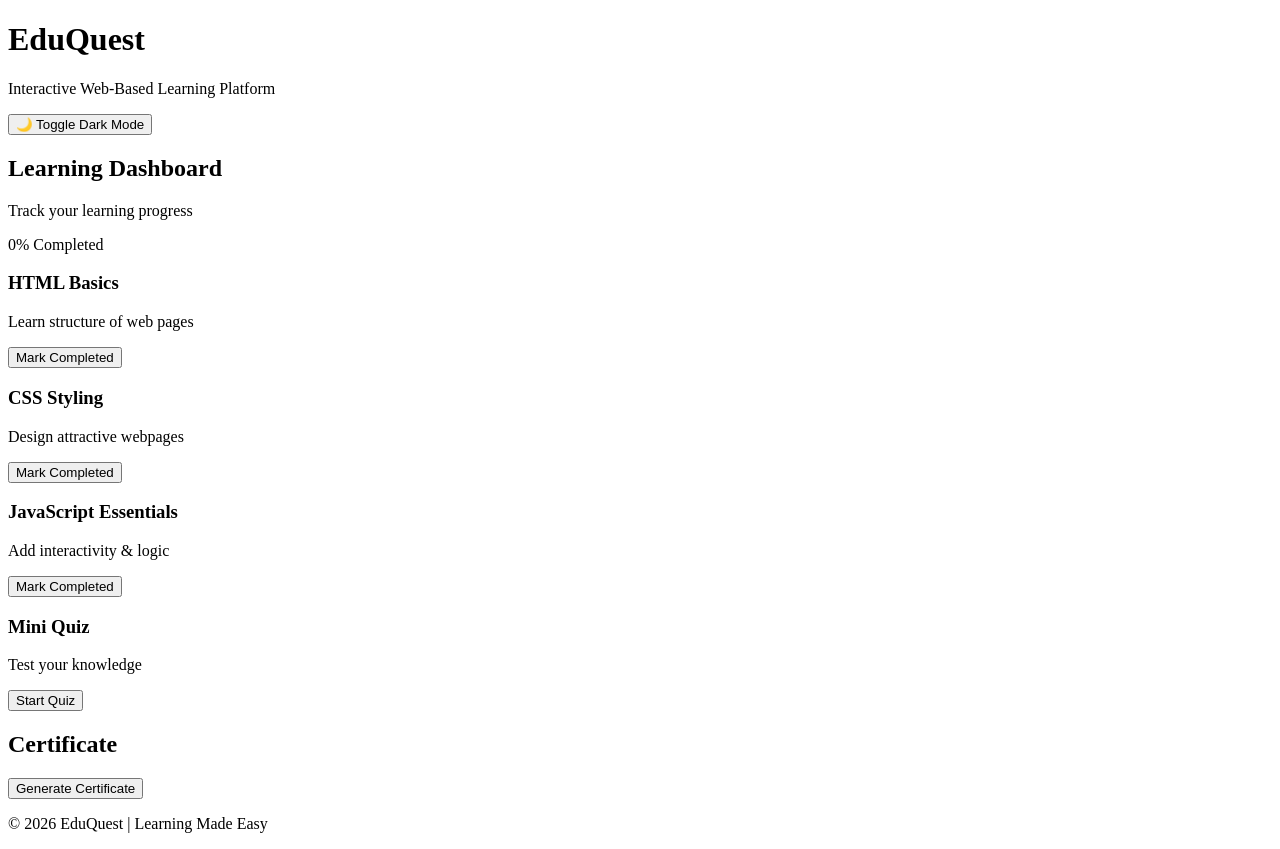
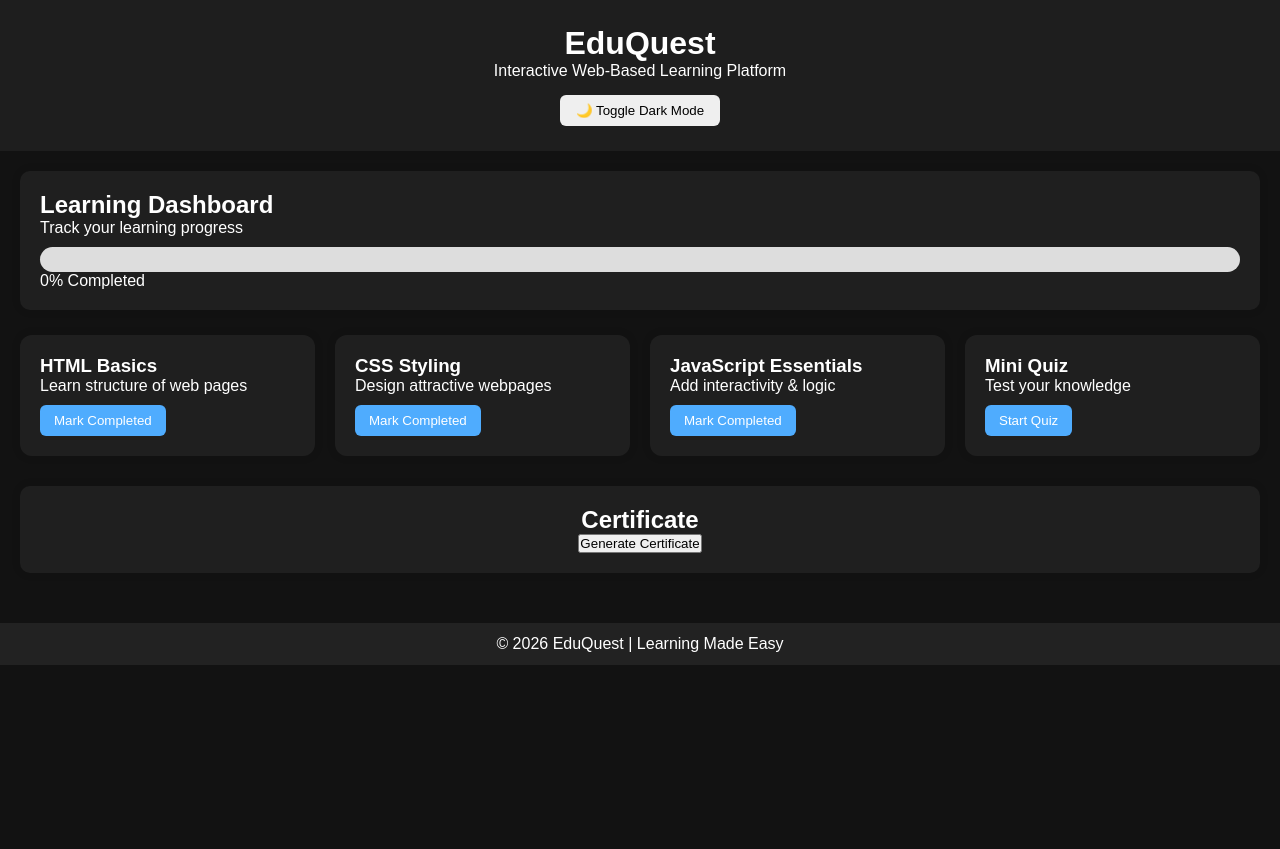
Before and after one commit to singamjaswanth31-maker/EduQuest, a plain HTML site: page index.html in a window 1280 px wide. Both pictures are taken after a click on the button "🌙 Toggle Dark Mode". After the commit the page ends 800 px from the top, so only its background shows below. Drawn offline with Linux system fonts and the light colour scheme.

Commit message:
Add files via upload

```diff
--- /dev/null
+++ b/index.css
@@ -0,0 +1,112 @@
+* {
+    margin: 0;
+    padding: 0;
+    box-sizing: border-box;
+    font-family: Arial, Helvetica, sans-serif;
+}
+
+body {
+    background-color: #f4f6f9;
+    color: #333;
+    transition: 0.4s;
+}
+header {
+    background: linear-gradient(to right, #4facfe, #00f2fe);
+    color: white;
+    text-align: center;
+    padding: 25px;
+}
+
+header h1 {
+    font-size: 32px;
+}
+
+header button {
+    margin-top: 15px;
+    padding: 8px 16px;
+    border: none;
+    border-radius: 6px;
+    cursor: pointer;
+}
+main {
+    padding: 20px;
+}
+.dashboard {
+    background: white;
+    padding: 20px;
+    border-radius: 10px;
+    margin-bottom: 25px;
+    box-shadow: 0 0 10px rgba(0,0,0,0.1);
+}
+
+.progress-bar {
+    width: 100%;
+    height: 25px;
+    background: #ddd;
+    border-radius: 20px;
+    overflow: hidden;
+    margin-top: 10px;
+}
+
+#progressFill {
+    height: 100%;
+    width: 0%;
+    background: linear-gradient(to right, #00c853, #64dd17);
+    transition: width 0.6s;
+}
+.lessons {
+    display: grid;
+    grid-template-columns: repeat(auto-fit, minmax(250px, 1fr));
+    gap: 20px;
+}
+
+.lesson-card {
+    background: white;
+    padding: 20px;
+    border-radius: 12px;
+    box-shadow: 0 0 10px rgba(0,0,0,0.12);
+    transition: transform 0.3s;
+}
+
+.lesson-card:hover {
+    transform: scale(1.03);
+}
+.lesson-card button {
+    margin-top: 10px;
+    padding: 8px 14px;
+    background: #4facfe;
+    border: none;
+    color: white;
+    border-radius: 6px;
+    cursor: pointer;
+}
+.certificate {
+    margin-top: 30px;
+    background: white;
+    padding: 20px;
+    border-radius: 10px;
+    text-align: center;
+    box-shadow: 0 0 10px rgba(0,0,0,0.1);
+}
+footer {
+    text-align: center;
+    padding: 12px;
+    background: #222;
+    color: white;
+    margin-top: 30px;
+}
+.dark-mode {
+    background-color: #121212;
+    color: white;
+}
+
+.dark-mode header {
+    background: #1e1e1e;
+}
+
+.dark-mode .dashboard,
+.dark-mode .lesson-card,
+.dark-mode .certificate {
+    background: #1f1f1f;
+    color: white;
+}
--- a/index.html
+++ b/index.html
@@ -2,7 +2,7 @@
 <html>
 <head>
     <title>EduQuest – Interactive Learning Platform</title>
-    <link rel="stylesheet" href="style.css">
+    <link rel="stylesheet" href="index.css">
 </head>
 <body>
 
@@ -59,6 +59,6 @@
     <p>© 2026 EduQuest | Learning Made Easy</p>
 </footer>
 
-<script src="script.js"></script>
+<script src="index.js"></script>
 </body>
 </html>
--- /dev/null
+++ b/index.js
@@ -0,0 +1,48 @@
+let lessons = {
+    html: false,
+    css: false,
+    js: false
+};
+
+if (localStorage.getItem("eduquestLessons")) {
+    lessons = JSON.parse(localStorage.getItem("eduquestLessons"));
+    updateProgress();
+}
+
+function completeLesson(lesson) {
+    lessons[lesson] = true;
+    localStorage.setItem("eduquestLessons", JSON.stringify(lessons));
+    alert(lesson.toUpperCase() + " lesson completed!");
+    updateProgress();
+}
+
+function updateProgress() {
+    let completed = Object.values(lessons).filter(v => v).length;
+    let total = Object.keys(lessons).length;
+    let percent = Math.round((completed / total) * 100);
+
+    document.getElementById("progressFill").style.width = percent + "%";
+    document.getElementById("progressText").innerText = percent + "% Completed";
+}
+
+function startQuiz() {
+    let score = 0;
+
+    if (confirm("HTML is used for page structure?")) score++;
+    if (confirm("CSS is used for styling?")) score++;
+
+    alert("Quiz Finished! Score: " + score + "/2");
+}
+
+function generateCertificate() {
+    if (Object.values(lessons).every(v => v)) {
+        document.getElementById("certificateText").innerText =
+            "🎉 Congratulations! You have successfully completed EduQuest.";
+    } else {
+        alert("Please complete all lessons first!");
+    }
+}
+
+function toggleDarkMode() {
+    document.body.classList.toggle("dark-mode");
+}
```
